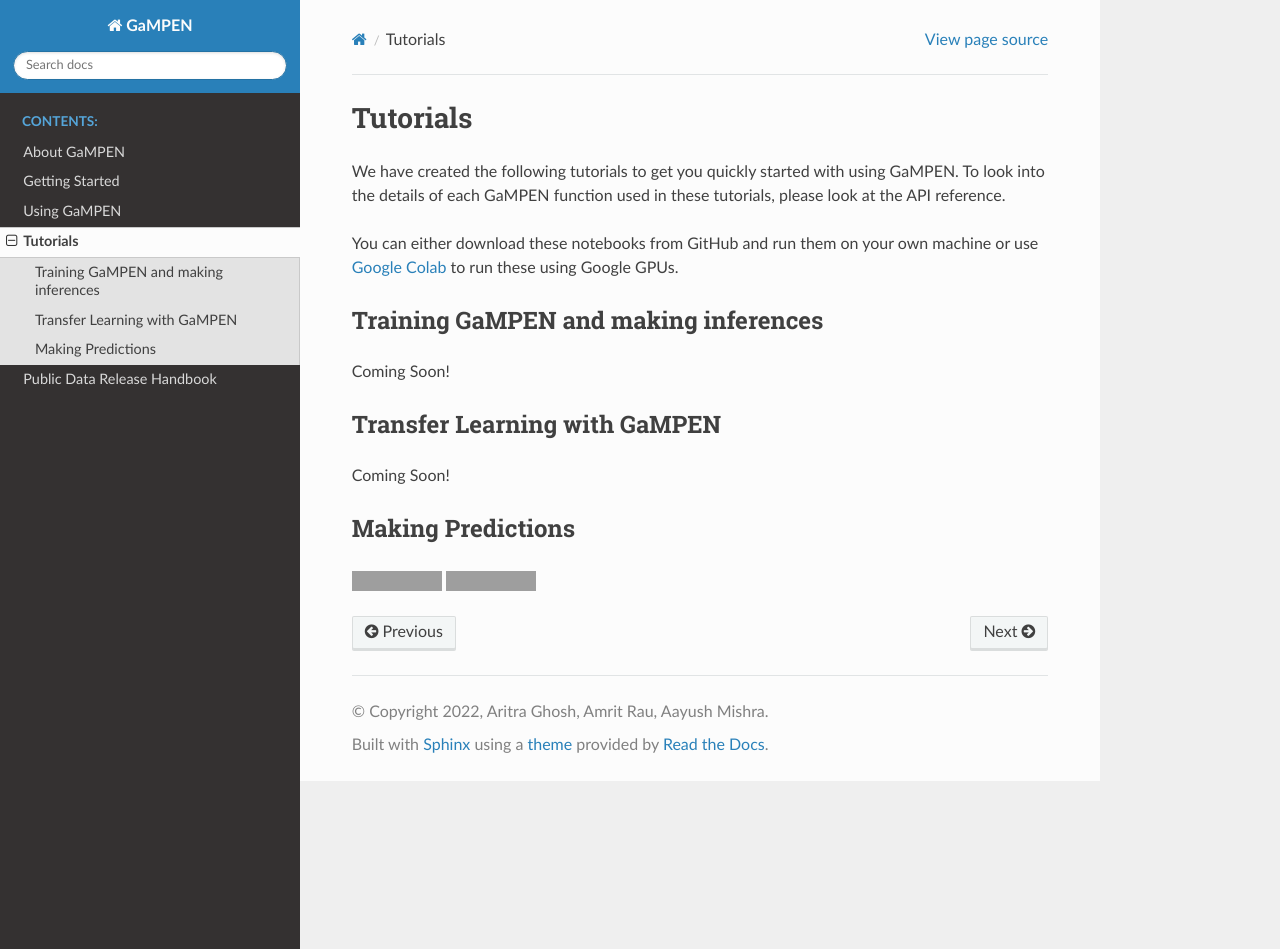
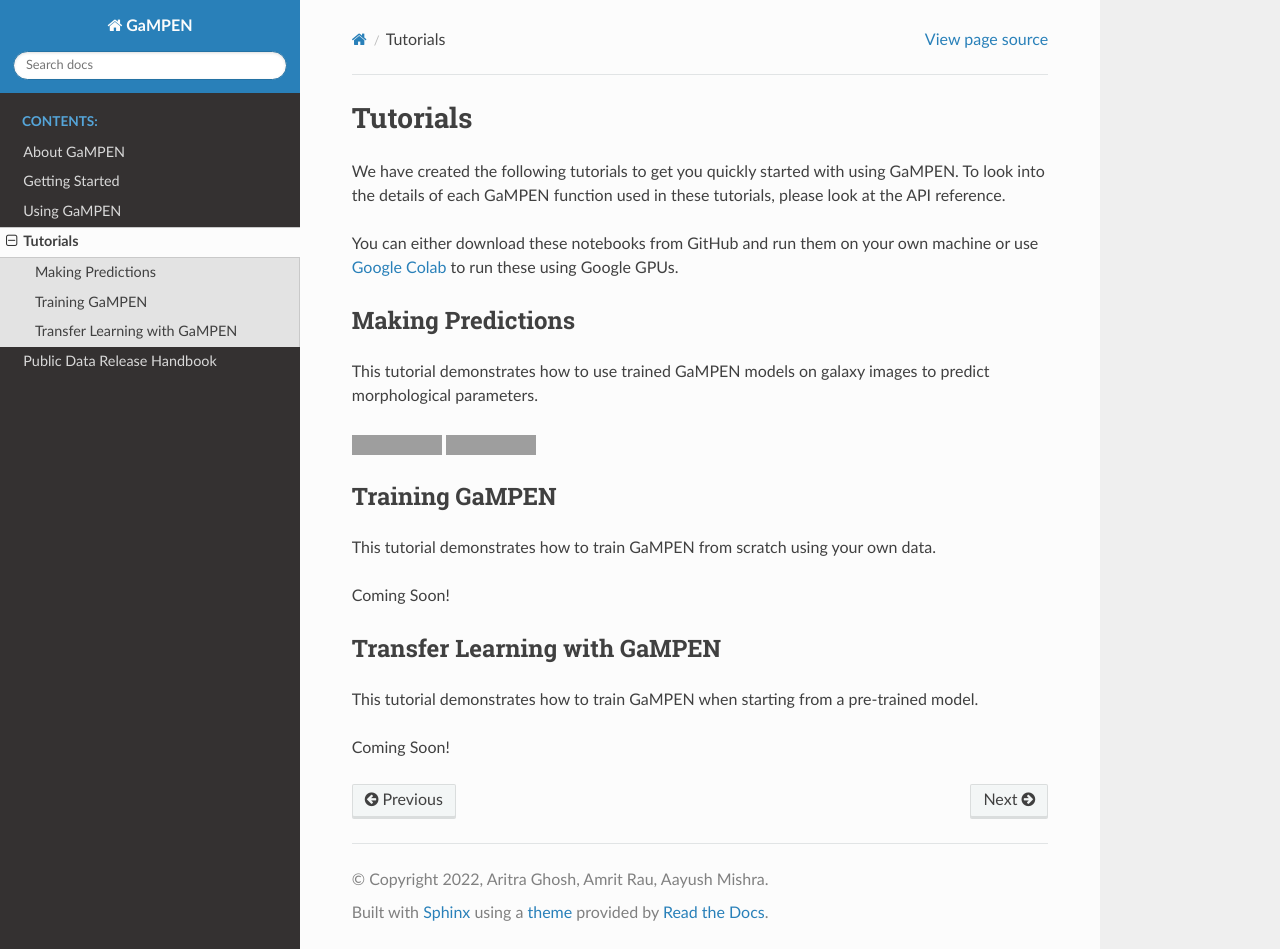
Before and after one commit to aritraghsh09/GaMPEN, a Sphinx documentation site: the page built from docs/source/Tutorials.md, in a window 1280 px wide and 949 px high. Built offline with Sphinx 7.4.7 and the Read the Docs theme 2.0.0, drawn with Linux system fonts in a browser that asks for light colours; pages that are not in the unit, such as notebooks, are missing from menus; grey boxes are pictures that could not be loaded.

Commit message:
adding tutorial descriptions

```diff
--- a/docs/source/Tutorials.md
+++ b/docs/source/Tutorials.md
@@ -4,15 +4,21 @@ We have created the following tutorials to get you quickly started with using Ga
 
 You can either download these notebooks from GitHub and run them on your own machine or use [Google Colab](https://colab.research.google.com/) to run these using Google GPUs.
 
-## Training GaMPEN and making inferences
+## Making Predictions
+
+This tutorial demonstrates how to use trained GaMPEN models on galaxy images to predict morphological parameters.
+
+[![Open In Colab](https://colab.research.google.com/assets/colab-badge.svg)](https://colab.research.google.com/github/aritraghsh09/GaMPEN/blob/master/tutorials/Making_predictions_tutorial.ipynb)
+[![Open In GitHub](https://img.shields.io/badge/|%20-Open%20in%20GitHub-informational?logo=github)](https://github.com/aritraghsh09/GaMPEN/blob/master/tutorials/Making_predictions_tutorial.ipynb)
+
+## Training GaMPEN
+
+This tutorial demonstrates how to train GaMPEN from scratch using your own data.
 
 Coming Soon!
 
 ## Transfer Learning with GaMPEN
 
+This tutorial demonstrates how to train GaMPEN when starting from a pre-trained model.
+
 Coming Soon!
-
-## Making Predictions
-
-[![Open In Colab](https://colab.research.google.com/assets/colab-badge.svg)](https://colab.research.google.com/github/aritraghsh09/GaMPEN/blob/master/tutorials/Making_predictions_tutorial.ipynb)
-[![Open In GitHub](https://img.shields.io/badge/|%20-Open%20in%20GitHub-informational?logo=github)](https://github.com/aritraghsh09/GaMPEN/blob/master/tutorials/Making_predictions_tutorial.ipynb)
```
